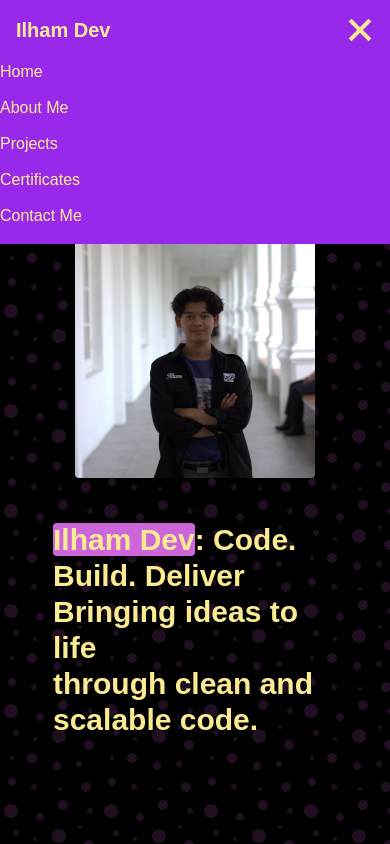
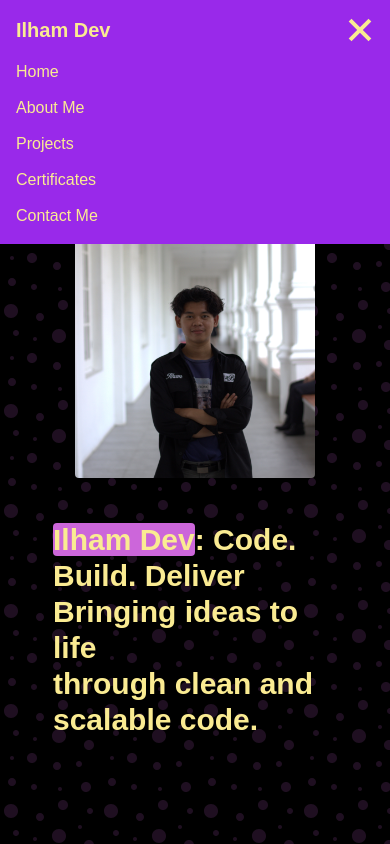
Before and after one commit to aripinilham24/Portfolio, a React (Vite) app: page / in a window 390 px wide. Both pictures are taken after a click on the button 360 px from the left and 30 px from the top of the page. Shown: the top 844 px of the page. Built offline with nearby package versions, Linux system fonts and the light colour scheme.

Commit message:
fix: fix the bug

```diff
--- a/src/component/Navbar.jsx
+++ b/src/component/Navbar.jsx
@@ -45,7 +45,7 @@ const Navbar = () => {
                         {navLink.map((nav, index) => (
                             <a
                                 key={index}
-                                className="nav-link text-yellow relative group"
+                                className="list-link text-yellow relative group"
                                 href={nav.link}
                             >
                                 <span>{nav.text}</span>
```
